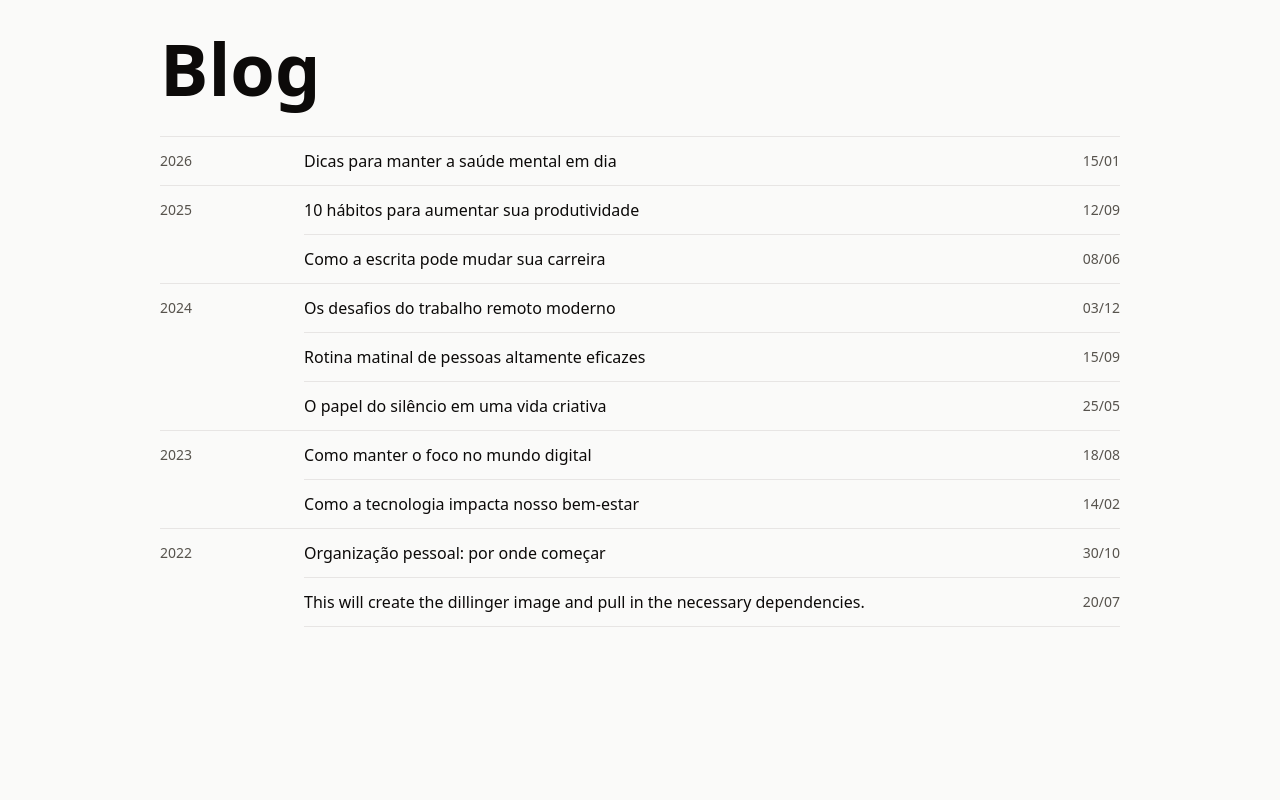
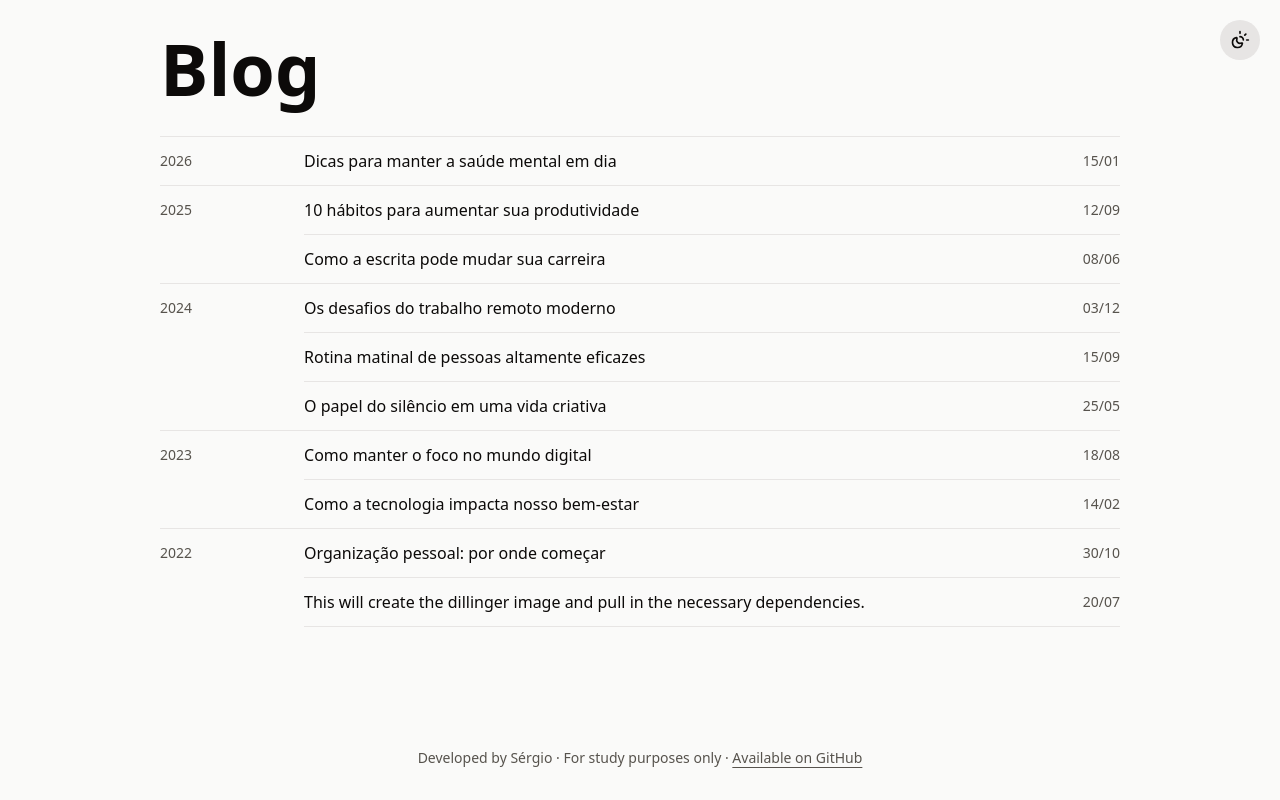
Before and after one commit to sergiodantasz/blog, a Next.js app: page / in a window 1280 px wide. Built offline with nearby package versions, Linux system fonts and the light colour scheme.

Commit message:
feat(layout): integrate Footer and ThemeToggle components into RootLayout

```diff
--- a/src/app/layout.tsx
+++ b/src/app/layout.tsx
@@ -3,6 +3,8 @@ import type { Metadata } from 'next';
 import { ThemeProvider } from 'next-themes';
 
 import { Container } from '@/components/layout/container';
+import { Footer } from '@/components/ui/footer';
+import { ThemeToggle } from '@/components/ui/theme-toggle';
 
 import './globals.css';
 
@@ -21,9 +23,15 @@ export default function RootLayout({ children }: RootLayoutProps) {
       lang='en'
       suppressHydrationWarning
     >
-      <body className='min-h-dvh bg-stone-50 text-stone-950 dark:bg-stone-950 dark:text-stone-50'>
+      <body className='flex min-h-dvh flex-col bg-stone-50 text-stone-950 dark:bg-stone-950 dark:text-stone-50'>
         <ThemeProvider>
-          <Container>{children}</Container>
+          <ThemeToggle />
+          <div className='flex-1'>
+            <Container>{children}</Container>
+          </div>
+          <Container>
+            <Footer />
+          </Container>
         </ThemeProvider>
       </body>
     </html>
```
